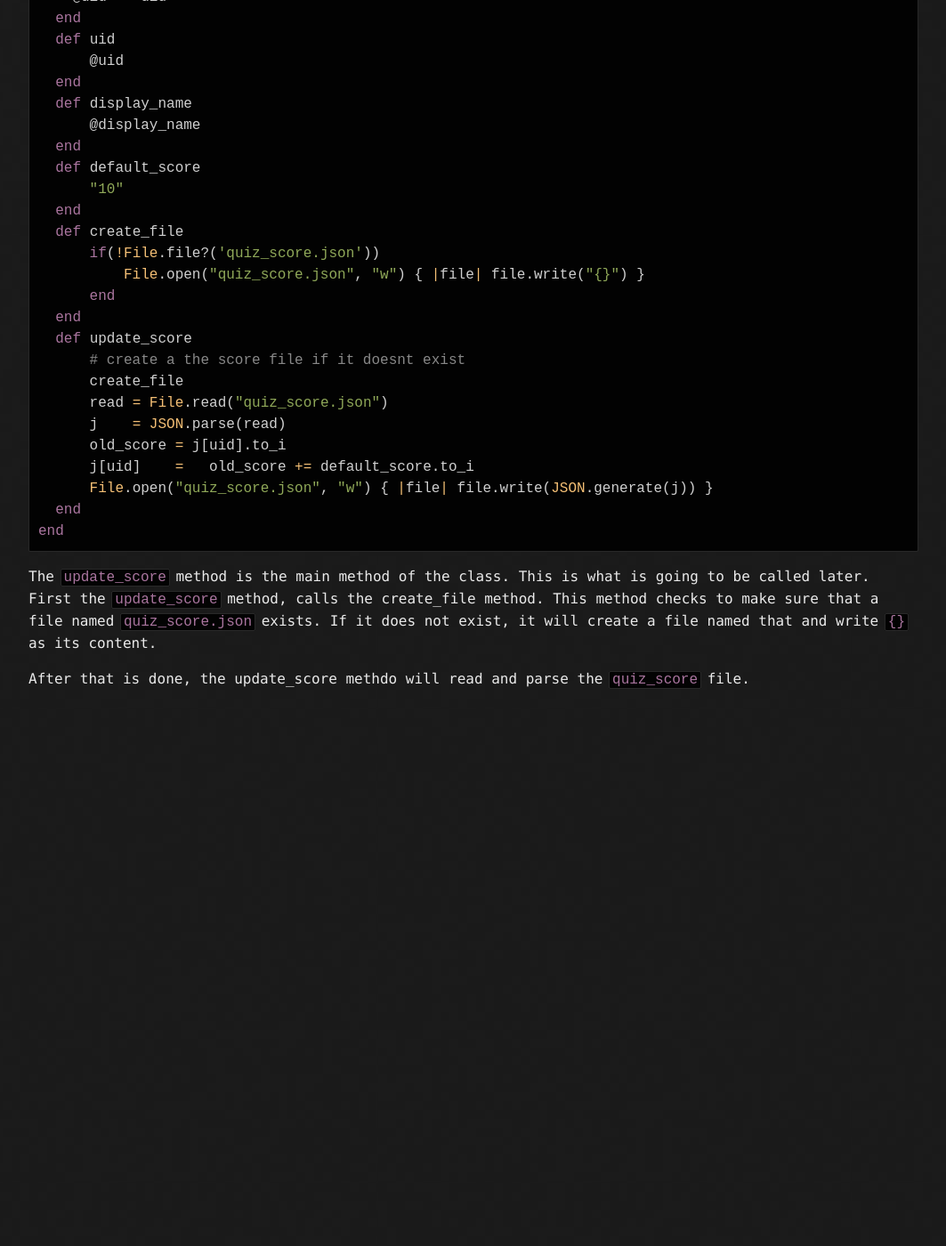
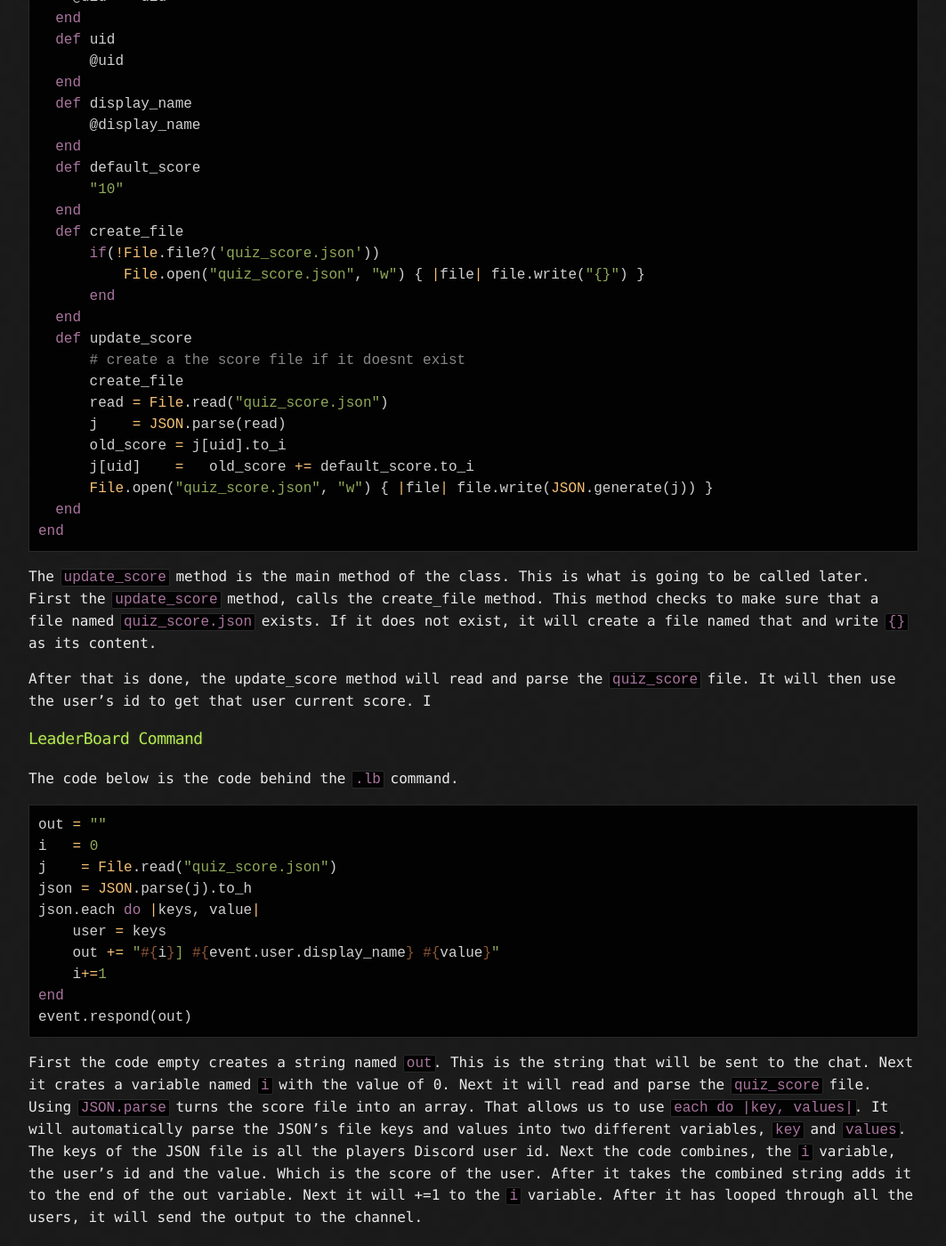
Before and after one commit to Michael-Meade/MinerFind, a Jekyll site: the page built from Projects/Nmap-Quiz.md, in a window 1280 px wide and 1400 px high, scrolled down 1332 px. Shown: the whole window at 89% size, without its empty margins (108-1171 px from the left). Built offline with Jekyll 4.4.1, drawn with Linux system fonts in a browser that asks for light colours; our own code applies the rules of GitHub Pages for plain Markdown files; the repository's description, which GitHub fills in, is left out; before the commit the page ends 2128 px from its top, so only the background shows below that.

Commit message:
Update Nmap-Quiz.md

````diff
--- a/Projects/Nmap-Quiz.md
+++ b/Projects/Nmap-Quiz.md
@@ -74,4 +74,28 @@ end
 
 The ```update_score``` method is the main method of the class. This is what is going to be called later. First the ```update_score``` method, calls the create_file method. This method checks to make sure that a file named ```quiz_score.json``` exists. If it does not exist, it will create a file named that and write ```{}``` as its content.
 
-After that is done, the update_score methdo will read and parse the ```quiz_score``` file.
+After that is done, the update_score method will read and parse the ```quiz_score``` file. It will then use the user's id to get that user current score. I
+
+
+
+
+### LeaderBoard Command
+
+
+The code below is the code behind the ```.lb``` command.
+```ruby
+out = ""
+i   = 0
+j    = File.read("quiz_score.json")
+json = JSON.parse(j).to_h
+json.each do |keys, value|
+    user = keys
+    out += "#{i}] #{event.user.display_name} #{value}"
+    i+=1
+end
+event.respond(out)
+```
+First the code empty creates a string named ```out```. This is the string that will be sent to the chat.
+Next it crates a variable named ```i``` with the value of 0.  Next it will read and parse the ```quiz_score``` file.
+Using ```JSON.parse``` turns the score file into an array. That allows us to use ``` each do |key, values|```. It will automatically parse the JSON's file keys and values into two different variables, ``` key ``` and ```values```.
+The keys of the JSON file is all the players Discord user id. Next the code combines, the ```i``` variable, the user's id and the value. Which is the score of the user. After it takes the combined string adds it to the end of the out variable.  Next it will +=1 to the ```i``` variable. After it has looped through all the users, it will send the output to the channel.
````
